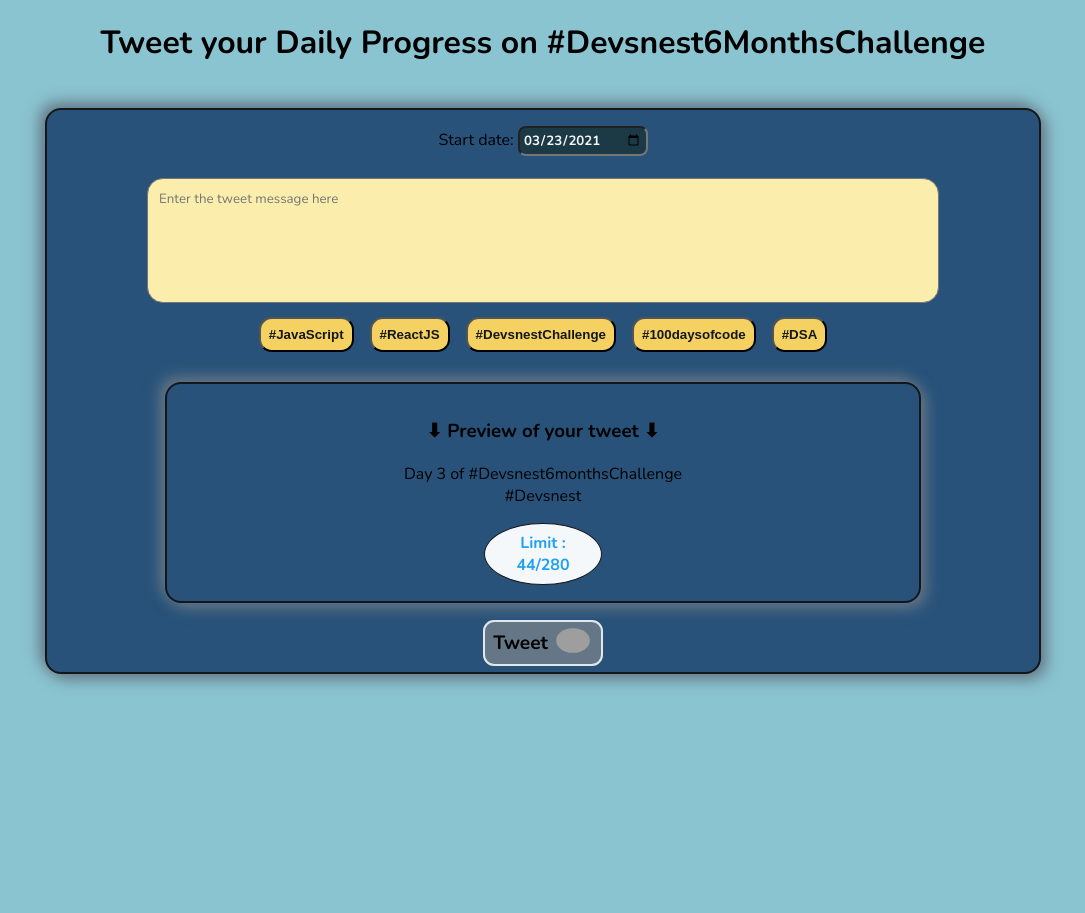
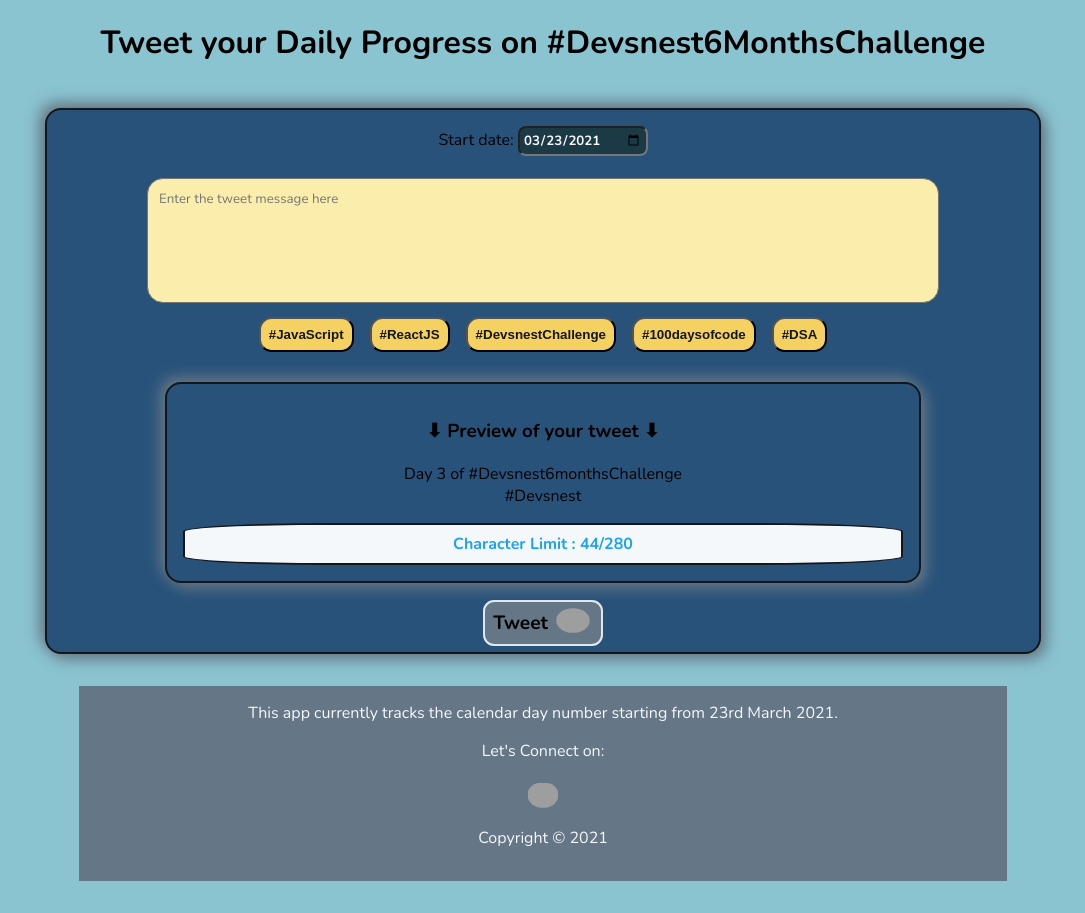
Before and after one commit to signifershrey/DevsnestChallenge, a React (Create React App) app: page / in a window 1280 px wide. Shown: the whole page, without its empty margins (97-1182 px from the left). Before the commit the page ends 800 px from the top, so only its background shows below. Built offline with nearby package versions, Linux system fonts and the light colour scheme; grey boxes are pictures that could not be loaded.

Commit message:
Update-links

```diff
--- a/public/index.html
+++ b/public/index.html
@@ -24,7 +24,7 @@
       work correctly both with client-side routing and a non-root public URL.
       Learn how to configure a non-root public URL by running `npm run build`.
     -->
-    <title>React App</title>
+    <title>Tweet Progress</title>
   </head>
   <body>
     <noscript>You need to enable JavaScript to run this app.</noscript>
--- a/src/App.css
+++ b/src/App.css
@@ -114,19 +114,18 @@ img {
 
 .limit-tweet {
   margin: auto;
-  max-width: 8vw;
+  /* max-width: 15vw; */
   padding: 0.5rem 0.4rem;
-  border-radius: 50%;
-  border: 1px solid var(--black);
+  border-radius: 20%;
+  border: 2px solid var(--black);
   color: var(--blue);
   background-color: var(--lightestGrey);
 }
 
 .limit-exceed {
   margin: auto;
-  max-width: 8vw;
   padding: 0.5rem 0.4rem;
-  border-radius: 50%;
+  border-radius: 20%;
   border: 1px solid var(--warn);
   color: var(--warn);
   background-color: rgba(200, 0, 0, 0.1);
@@ -137,7 +136,7 @@ img {
   max-width: 85%;
   margin: auto;
 }
-.txt-output::-webkit-scrollbar {
+/* .txt-output::-webkit-scrollbar {
   height: 0.5rem;
 }
 
@@ -157,7 +156,7 @@ img {
 .txt-output::-webkit-scrollbar-thumb:hover {
   background: rgba(101, 119, 134, 0.7);
   cursor: grab;
-}
+} */
 
 footer {
   max-width: 70%;
--- a/src/App.js
+++ b/src/App.js
@@ -105,12 +105,24 @@ function App() {
 
           <p>{tweetTag}</p>
 
-          <h4 className={tweetSize <= 280 ? "limit-tweet" : "limit-exceed"}>Limit : {tweetSize}/280</h4>
+          <h4 className={tweetSize <= 280 ? "limit-tweet" : "limit-exceed"}>Character Limit : {tweetSize}/280</h4>
         </div>
         <br />
         <span className="btn-tweet" onClick={sendTweet}>Tweet <img src="https://raw.githubusercontent.com/anuraghazra/anuraghazra/master/assets/twitter.svg"alt="Tweet-Logo" /></span>
         <br />
       </div>
+      <footer>
+        <p>This app currently tracks the calendar day number starting from 23rd March 2021.</p>
+
+        <p>
+        <span>
+
+            <p>Let's Connect on:</p>
+            <a href="https://twitter.com/Shrey_maurya15" target="_blank" rel="noreferrer"><img className="social-media" src="https://raw.githubusercontent.com/anuraghazra/anuraghazra/master/assets/twitter.svg"alt="Tweet-Logo" width="30" alt="Twitter"></img></a>
+        </span>
+        </p>
+        <p> Copyright © 2021  </p>
+      </footer>
 
     </div>
   );
```
